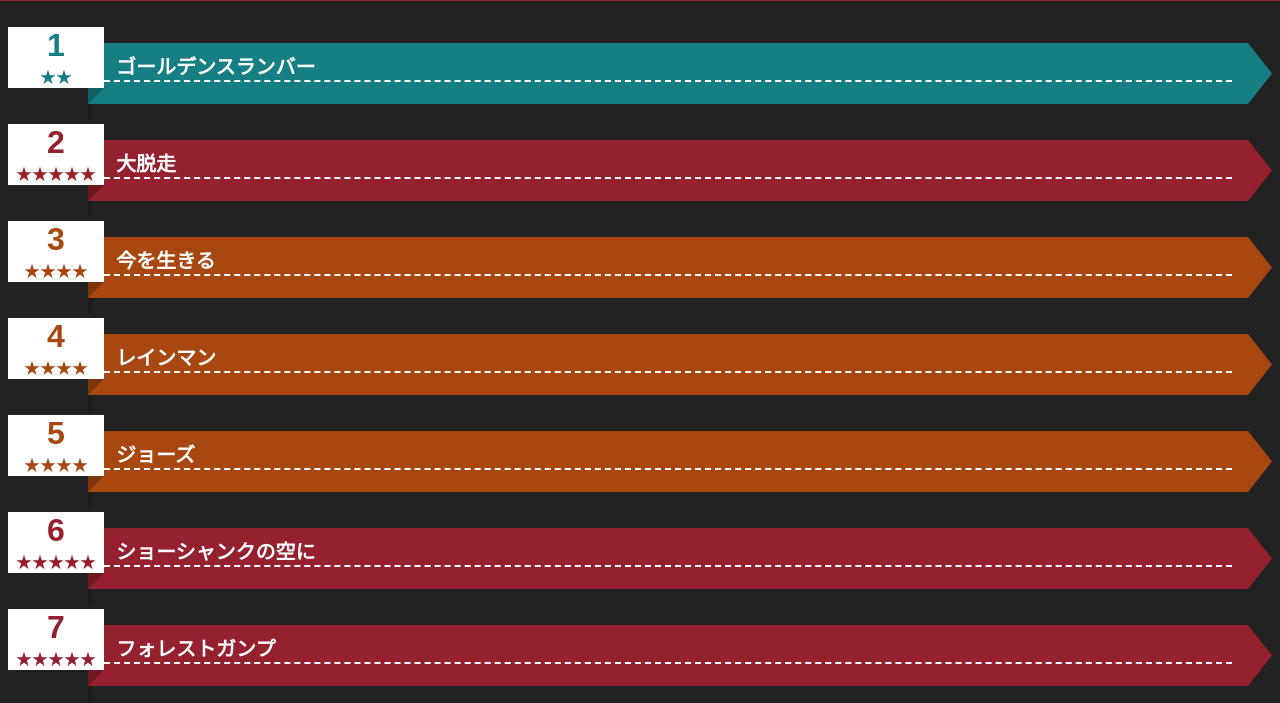
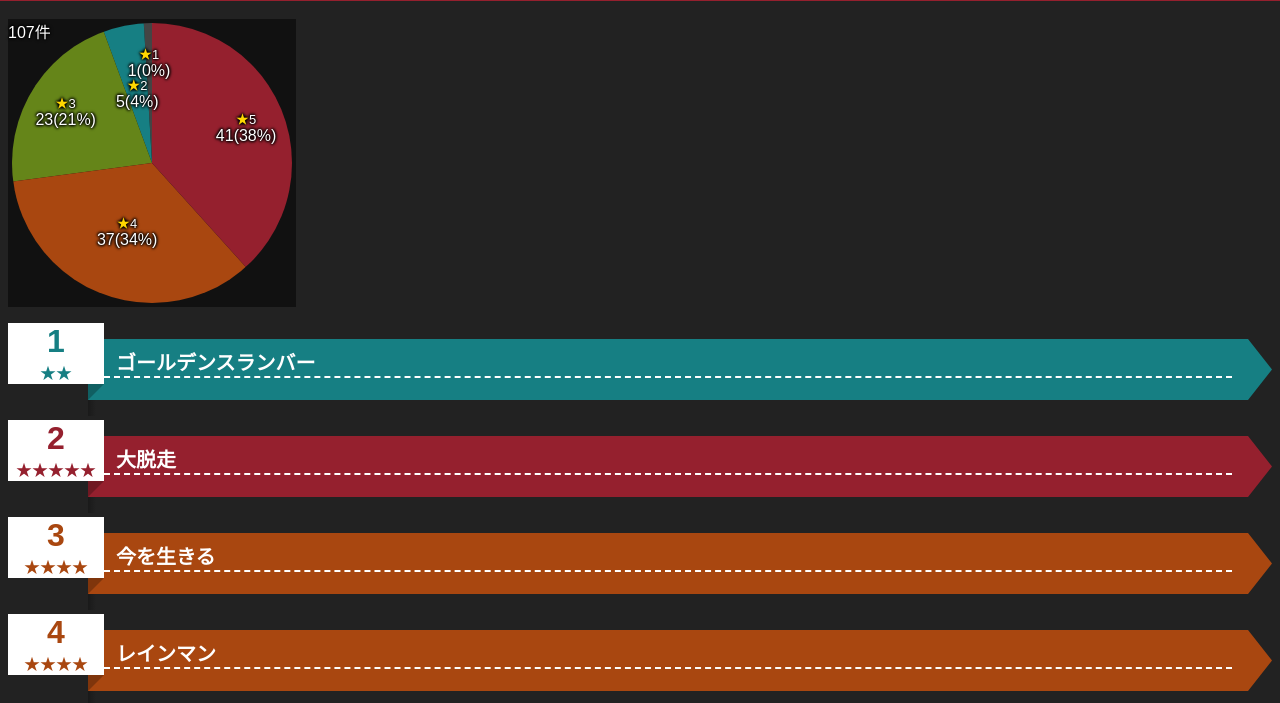
Before and after one commit to kanji0405/movieList, a plain HTML site: page index.html in a window 1280 px wide. Shown: the part 53-756 px from the top of the page. Drawn offline with Linux system fonts and the light colour scheme.

Commit message:
円グラフ追加

```diff
--- a/index.html
+++ b/index.html
@@ -13,6 +13,7 @@
             <select id="filter"></select>
         </div>
         <main>
+            <div class="rateGraph"></div>
             <ol id="movieArea"></ol>
         </main>
     </body>
--- a/movieList.css
+++ b/movieList.css
@@ -5,7 +5,7 @@
 }
 
 main {
-    padding: 4.5em 0 4em;
+    padding: 4em 0 4em;
 }
 
 #header {
@@ -166,3 +166,69 @@
     clip-path: polygon(0 0, 100% 0%, 100% 100%, 0 100%);
     padding-right: 0;
 }
+
+.rateGraph {
+    --backSize: 288px;
+    width: var(--backSize);
+    height: var(--backSize);
+    margin: 0 0 32px;
+    background-color: #111;
+}
+
+.rateGraph p {
+    position: absolute;
+    z-index: 100;
+    padding: 0;
+    --shadowColor: black;
+    --shadowWidth: 3px;
+    text-shadow:
+    +1px 0 var(--shadowWidth) var(--shadowColor),
+    -1px 0 var(--shadowWidth) var(--shadowColor),
+    0 +1px var(--shadowWidth) var(--shadowColor),
+    0 -1px var(--shadowWidth) var(--shadowColor);
+    margin: 0;
+}
+
+.rateGraph .graphArea div {
+    position: absolute;
+    z-index: 50;
+    --circleMargin: 4px;
+    margin: var(--circleMargin);
+    padding: 0;
+    --circleSize: calc(var(--backSize) - var(--circleMargin) * 2);
+    width: var(--circleSize);
+    height: var(--circleSize);
+    border-radius: var(--backSize);
+    clip-path: polygon(
+        50% 50%,
+        calc(50% + sin(pi * 2 * var(--startRate)) * var(--backSize))
+        calc(50% + cos(pi * 2 * var(--startRate)) * var(--backSize)),
+
+        calc(50% + sin(pi * calc(var(--endRate) + var(--startRate))) * var(--backSize) * 2)
+        calc(50% + cos(pi * calc(var(--endRate) + var(--startRate))) * var(--backSize) * 2),
+
+        calc(50% + sin(pi * 2 * var(--endRate)) * var(--backSize))
+        calc(50% + cos(pi * 2 * var(--endRate)) * var(--backSize))
+    );
+}
+
+.rateGraph .graphArea p {
+    transform: translate(-50%, -50%);
+    --radius: 0;
+    margin-left: calc(var(--backSize) * 0.5 + var(--radius) * sin(pi * calc(var(--endRate) + var(--startRate))));
+    margin-top:  calc(var(--backSize) * 0.5 + var(--radius) * cos(pi * calc(var(--endRate) + var(--startRate))));
+    margin-right: 0;
+    margin-bottom: 0;
+
+    text-align: center;
+    line-height: 1em;
+}
+
+.rateGraph span {
+    font-size: small;
+}
+
+.rateGraph span::before {
+    content: '★';
+    color: gold;
+}
--- a/movieList.js
+++ b/movieList.js
@@ -36,7 +36,31 @@
         this._sortType = Object.values(SORT_TYPES).find(val => val.symbol === sortKey)
             || SORT_TYPES.OLDER_DATE;
         this.refreshSortElements();
+        this.refreshRateGraph();
         this.refreshList();
+    },
+    refreshRateGraph() {
+        const ratesList = Object.keys(RATE_COLORS).map(
+            key => this._rankings.filter(ranking => ranking.point === Number(key))
+        );
+        const graph = document.querySelector('.rateGraph');
+        graph.innerHTML = `
+            <p>${this._rankings.length}件</p>
+        `;
+        Object.keys(RATE_COLORS).reduce((r, key, i) => {
+            const rate = ratesList[key].length / this._rankings.length;
+            graph.innerHTML += `
+                <div class='graphArea' style='display: ${rate === 0 ? 'none' : 'block'}; --startRate: ${r}; --endRate: ${r + rate};'>
+                    <div style='background-color: ${RATE_COLORS[key]};'></div>
+                    <p style='--radius: calc(var(--backSize) * 0.5 * ${i % 2 === 0 ? 0.5 : 0.7});'>
+                        <span>${key}</span>
+                        <br>
+                        ${ratesList[key].length}(${Math.floor(rate * 100)}%)
+                    </p>
+                </div>
+            `;
+            return r + rate;
+        }, 0.5);
     },
     refreshSortElements() {
         const target = document.getElementById("filter");
```
